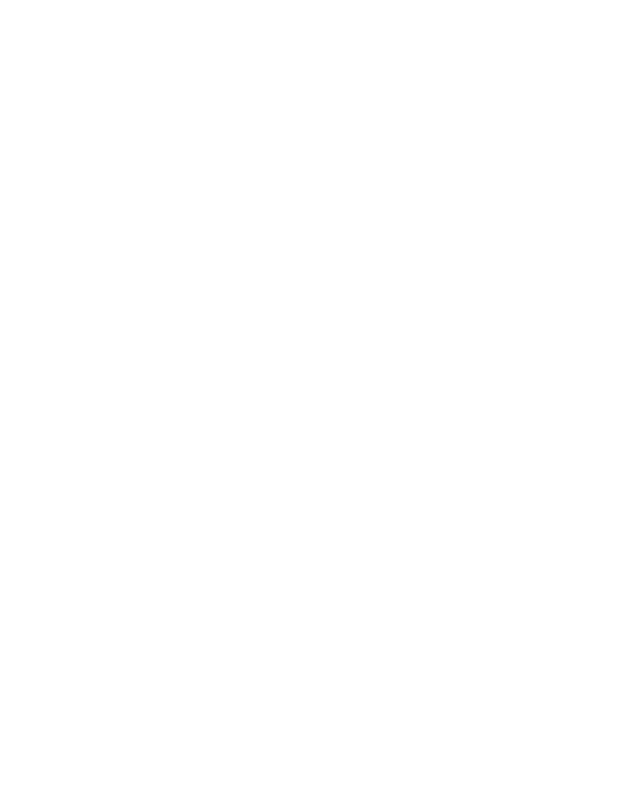
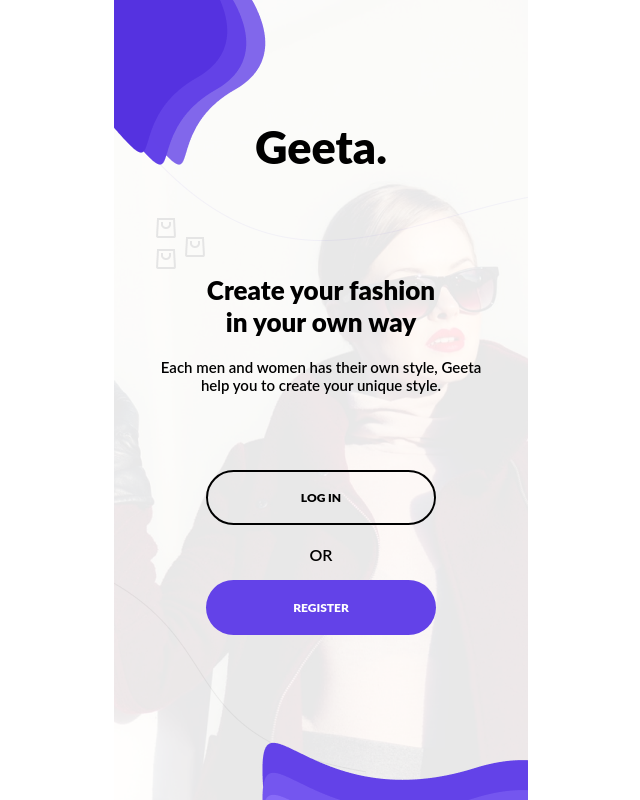
Before and after one commit to DerekMorsantt/PruebaCorta1SistemaDeCarpetas, a plain HTML site: page pages/login/login1.html in a window 1280 px wide. Shown: the whole page, without its empty margins (319-959 px from the left). Drawn offline with Linux system fonts and the light colour scheme.

Commit message:
Login completado

```diff
--- a/config.css
+++ b/config.css
@@ -5,10 +5,10 @@
 }
 
 html {
-    max-width: 400px;
+    max-width: 414px;
     margin: auto;
     font-size: 10px;
-    font-family: monospace;
+    font-family: Lato;
 }
 
 .lato-thin {
--- a/pages/login/login1.css
+++ b/pages/login/login1.css
@@ -0,0 +1,104 @@
+.login {
+    width: 100%;
+    height: 100vh;
+    background-image: url('../../assets/fondos/Splash.png');
+    background-size: cover;
+    background-position: top;
+    position: relative;
+}
+
+.span {
+    position: absolute;
+    top: 120px;
+    left: 50%;
+    transform: translateX(-50%);
+    align-items: center;
+    justify-content: center;
+    display: flex;
+    color: black;
+    font-weight: 900;
+    font-size: 4.5rem;
+}
+
+.span1 {
+    font-size: 2.6rem;
+    margin: auto;
+    text-align: center;
+    font-weight: 900;
+
+    width: 80%;
+    max-width: 250px;
+
+    position: absolute;
+    top: 274px;
+    left: 50%;
+    transform: translateX(-50%);
+}
+
+
+.span2 {
+    width: 85%;
+    font-size: 1.5rem;
+    text-align: center;
+    font-weight: 600;
+    margin-top: 28px;
+
+    position: absolute;
+    top: 330px;
+    left: 50%;
+    transform: translateX(-50%);
+}
+
+.btn1 {
+
+    position: absolute;
+    top: 470px;
+    left: 50%;
+    transform: translateX(-50%);
+
+    cursor: pointer;
+    margin: auto;
+    font-size: 1.2rem;
+    height: 5.5rem;
+    width: 23rem;
+    border-radius: 30px;
+    display: flex;
+    align-items: center;
+    justify-content: center;
+    font-weight: 900;
+    border: 2px solid black;
+    grid-row: 4/5;
+    margin-top: 0px;
+}
+
+.span3 {
+    position: absolute;
+    top: 545px;
+    left: 50%;
+    font-size: 1.6rem;
+    transform: translateX(-50%);
+    font-weight: 600;
+}
+
+.btn2 {
+
+    position: absolute;
+    top: 580px;
+    left: 50%;
+    transform: translateX(-50%);
+
+    cursor: pointer;
+    margin: auto;
+    font-size: 1.2rem;
+    height: 5.5rem;
+    width: 23rem;
+    border-radius: 30px;
+    display: flex;
+    align-items: center;
+    justify-content: center;
+    font-weight: 900;
+    color: white;
+    background-color: #6342E8;
+    grid-row: 4/5;
+    margin-top: 0px;
+}
--- a/pages/login/login1.html
+++ b/pages/login/login1.html
@@ -0,0 +1,17 @@
+<!DOCTYPE html>
+<html lang="en">
+<head>
+    <meta charset="UTF-8">
+    <meta name="viewport" content="width=device-width, initial-scale=1.0">
+    <title>Login</title>
+
+    <link rel="stylesheet" href="login1.css">
+    <link rel="stylesheet" href="../../components/bannerLogin/bannerLogin.css">
+    <link rel="stylesheet" href="../../config.css">
+
+</head>
+<body>
+
+    <script src="login1.js" type="module"></script>
+</body>
+</html>
--- a/pages/login/login1.js
+++ b/pages/login/login1.js
@@ -0,0 +1,38 @@
+export function login (){
+    let login = document.createElement('div');
+    login.className = "login";
+
+    let span = document.createElement('span');
+    span.className = "span"
+    span.textContent = "Geeta.";
+    login.appendChild(span);
+
+    let span1 = document.createElement('span');
+    span1.className = "span1";
+    span1.textContent = "Create your fashion in your own way";
+    login.appendChild(span1);
+
+    let span2 = document.createElement('span');
+    span2.className = "span2";
+    span2.textContent = "Each men and women has their own style, Geeta help you to create your unique style.";
+    login.appendChild(span2);
+
+    let btn1 = document.createElement('a');
+    btn1.className = "btn1";
+    btn1.textContent = "LOG IN";
+    login.appendChild(btn1);
+
+    let span3 = document.createElement('span');
+    span3.className = "span3";
+    span3.textContent = "OR";
+    login.appendChild(span3);
+
+    let btn2 = document.createElement('a');
+    btn2.className = "btn2";
+    btn2.textContent = "REGISTER";
+    login.appendChild(btn2);
+
+    return login;
+}
+
+document.body.appendChild(login());
```
Also changed, not shown: index.html (+1 -0 lines), assets/fondos/Splash.png (added), assets/fondos/Vector Effects.svg (deleted).
